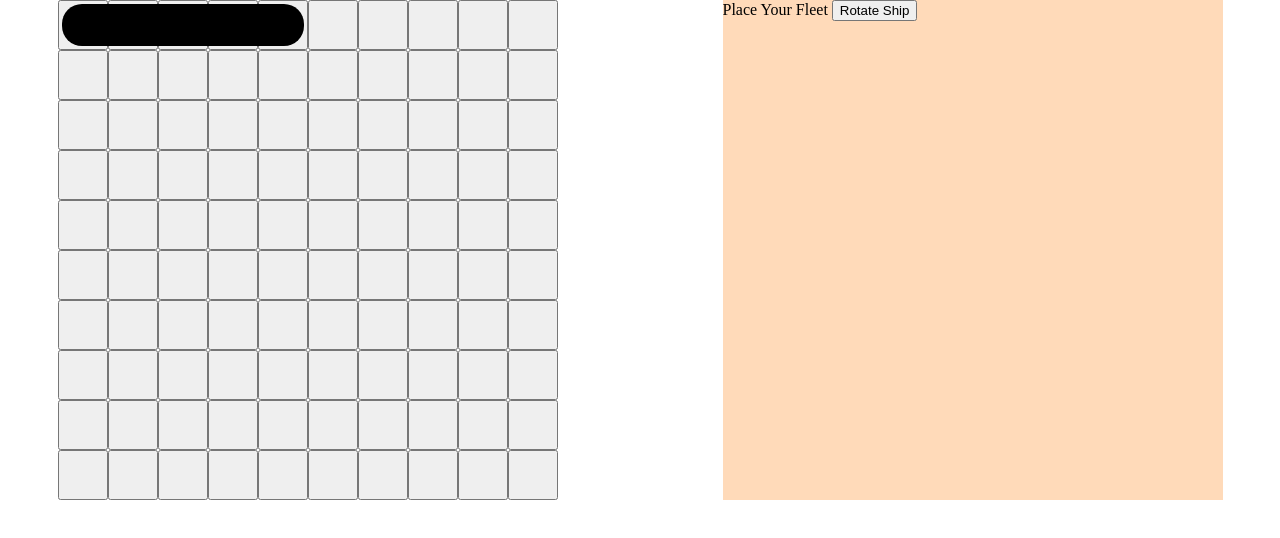
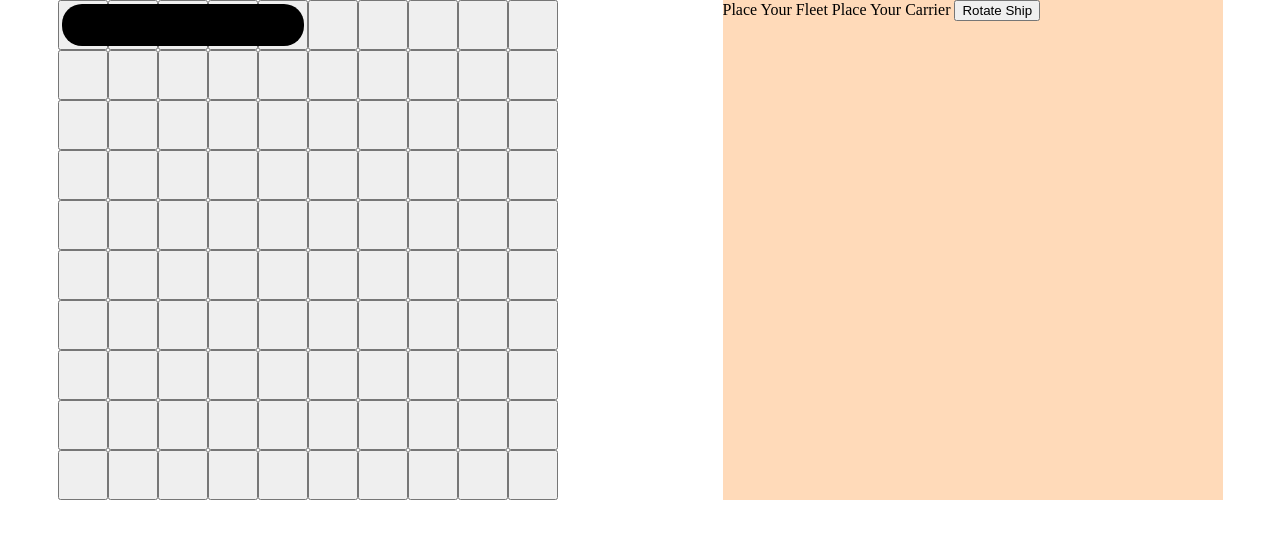
Before and after one commit to OmarNaguib/Battleship, a website built with webpack: page dist/index.html in a window 1280 px wide. Built offline with nearby package versions, Linux system fonts and the light colour scheme.

Commit message:
Hide starting message

```diff
--- a/src/UI/addPicking.js
+++ b/src/UI/addPicking.js
@@ -23,10 +23,8 @@ export default function addPicking(player) {
 
   const reverseElementDimensions = (element) => {
     const newWidth = element.style.height;
-    console.log(element.style.height, newWidth);
     const newHeight = element.style.width;
     element.setAttribute("style", `width: ${newWidth}; height: ${newHeight}`);
-    console.log(element);
   };
   const orientaionButton = document.querySelector("button.rotate");
   orientaionButton.addEventListener("click", () => {
@@ -56,6 +54,10 @@ export default function addPicking(player) {
     });
     return pick;
   };
+  const removeStartingMessage = () => {
+    const startingMessage = document.querySelector(".start-message");
+    startingMessage.style.display = "none";
+  };
 
   const addHover = (length, buttonList) => {
     const hoverController = new AbortController();
@@ -71,7 +73,7 @@ export default function addPicking(player) {
         (e) => {
           e.target.appendChild(shipHolder);
         },
-        { useCapture: true, signal: hoverController.signal }
+        { signal: hoverController.signal }
       );
       button.addEventListener(
         "mouseleave",
@@ -79,15 +81,16 @@ export default function addPicking(player) {
           if (!e.toElement.classList.contains("square")) return;
           if (e.target.hasChildNodes()) e.target.removeChild(shipHolder);
         },
-        { useCapture: true, signal: hoverController.signal }
+        { signal: hoverController.signal }
       );
     });
-    buttonList[0].appendChild(shipHolder);
+    if (length === 5) buttonList[0].appendChild(shipHolder);
     return { hoverController, shipHolder };
   };
 
   const startPicking = async () => {
     const myGrid = player.getEnemyPlayer().getEnemyGrid();
+    const message = document.querySelector("span.ship-message");
 
     const shipNames = [
       "Carrier",
@@ -103,6 +106,7 @@ export default function addPicking(player) {
         shipLengths[currentIndex],
         myGrid.buttonList
       );
+      message.textContent = `Place Your ${shipNames[currentIndex]}`;
       const pick = await listenForPick(myGrid.buttonList);
       const isValid = player
         .getBoard()
@@ -114,6 +118,7 @@ export default function addPicking(player) {
       hoverController.abort();
       myGrid.buttonList[pick].removeChild(shipHolder);
     }
+    removeStartingMessage();
   };
   return { ...player, startPicking };
 }
```
Also changed, not shown: dist/index.html.
